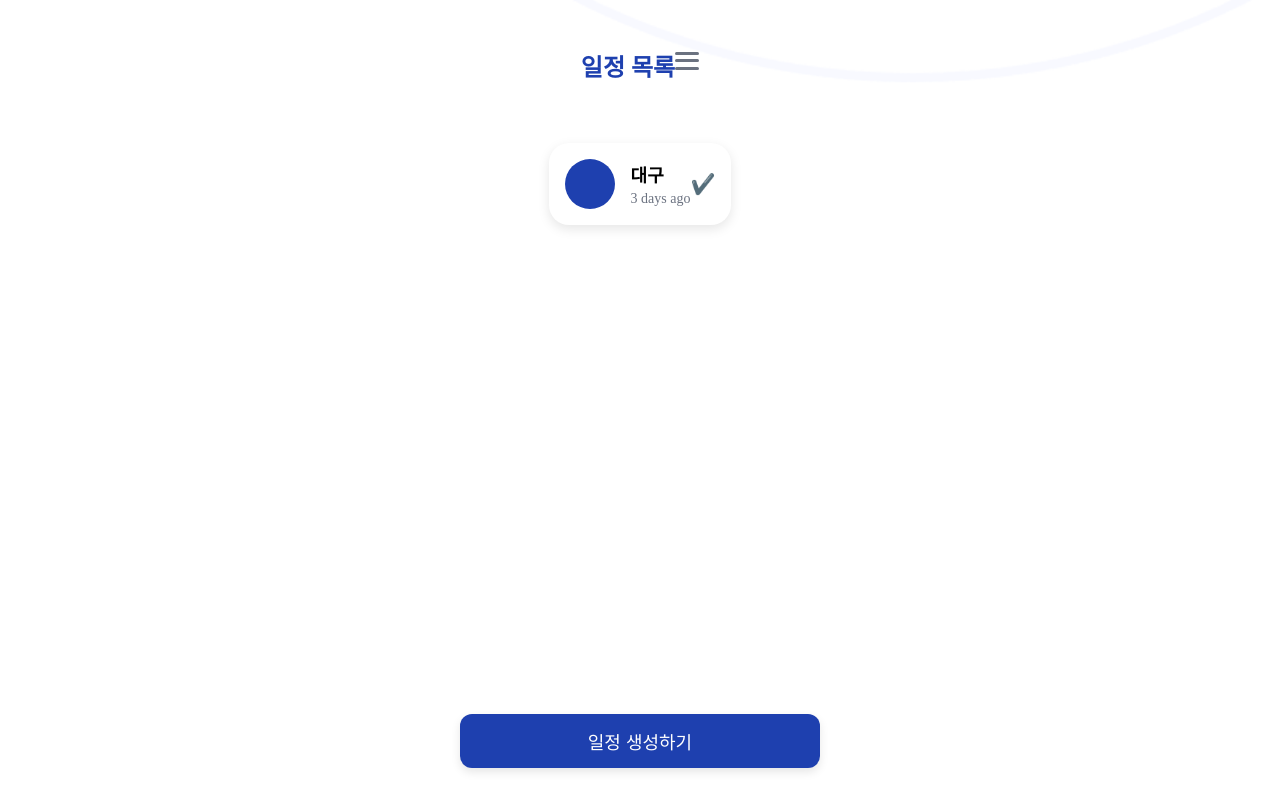
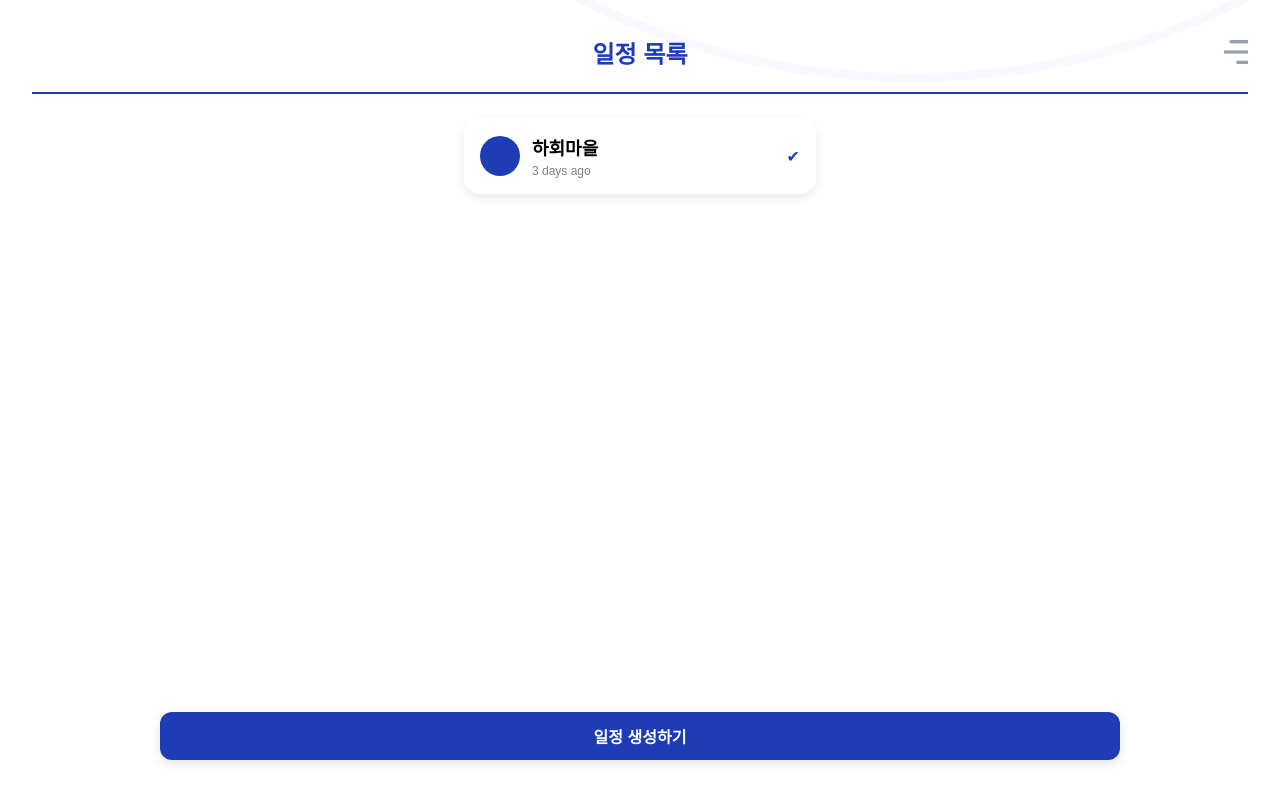
Before and after one commit to kimse8699/Tripico-FE, a React (Vite) app: page / in a window 1280 px wide. Shown: the top 810 px of the page. Built offline with nearby package versions, Linux system fonts and the light colour scheme.

Commit message:
0509 commit

```diff
--- a/src/pages/home.jsx
+++ b/src/pages/home.jsx
@@ -2,29 +2,26 @@ import '../pages_styles/home.css'
 
 function Home() {
     return (
-        <div className="wrapper">
-            <div className="header">
-                <h1 className="title">일정 목록</h1>
-                <div className="menu-icon">
-                    {/* 간단한 햄버거 메뉴 아이콘 */}
-                    <div className="bar"></div>
-                    <div className="bar"></div>
-                    <div className="bar"></div>
-                </div>
+        <div className="schedule-container">
+        {/* 상단 바 */}
+        <div className="schedule-header">
+            <h2 className="schedule-title">일정 목록</h2>
+            <button className="menu-icon"></button>
+        </div>
+        <div className="schedule-underline"></div>
+
+        {/* 일정 카드 */}
+        <div className="schedule-card">
+            <div className="schedule-circle" />
+            <div className="schedule-text">
+            <div className="schedule-name">하회마을</div>
+            <div className="schedule-date">3 days ago</div>
             </div>
+            <div className="check-icon">✔</div>
+        </div>
 
-            <hr className="divider" />
-
-            <div className="schedule-card">
-                <div className="circle"></div>
-                <div className="schedule-info">
-                    <span className="schedule-title">대구</span>
-                    <span className="schedule-date">3 days ago</span>
-                </div>
-                <div className="check-icon">✔️</div>
-            </div>
-
-            <button className="create-button">일정 생성하기</button>
+        {/* 일정 생성 버튼 */}
+        <button className="create-button">일정 생성하기</button>
         </div>
     )
 }
--- a/src/pages_styles/home.css
+++ b/src/pages_styles/home.css
@@ -1,110 +1,104 @@
-.wrapper {
+.schedule-container {
     display: flex;
     flex-direction: column;
-    padding: 20px;
-    min-height: 100vh;
-    background-color: transparent; /* body 백그라운드 보이도록 */
-}
+    align-items: center;
+    padding: 24px;
+    font-family: 'Noto Sans KR', sans-serif;
+  }
 
-/* 상단 헤더 */
-.header {
-    display: flex;
-    justify-content: space-between;
-    align-items: center;
-    margin-bottom: 10px;
-}
+  .schedule-header {
+    position: relative;
+    width: 100%;
+    height: 40px;
+    margin-bottom: 16px;
+  }
 
-.title {
+  .schedule-title {
+    position: absolute;
+    left: 50%;
+    top: 50%;
+    transform: translate(-50%, -50%);
     font-size: 24px;
-    font-weight: bold;
-    color: #1E40AF;
-}
+    font-weight: 700;
+    color: #1e3db4;
+    margin: 0;
+  }
 
-/* 햄버거 메뉴 */
-.menu-icon {
-    display: flex;
-    flex-direction: column;
-    justify-content: space-between;
+  .menu-icon {
+    all: unset;
+    position: absolute;
+    right: 0px;
+    top: 50%;
+    transform: translateY(-50%);
     width: 24px;
-    height: 18px;
-    cursor: pointer;
-}
+    height: 24px;
+    background-image: url('/img/menubar.png');
+    background-size: cover;
+    background-repeat: no-repeat;
+    background-position: center;
+  }
 
-.menu-icon .bar {
-    height: 3px;
+  .schedule-underline {
     width: 100%;
-    background-color: #6b7280;
-    border-radius: 2px;
-}
+    height: 2px;
+    background-color: #1e3db4; /* 파란색 */
+    margin: 4px 0 24px 0;
+  }
 
-/* 구분선 */
-.divider {
-    border: none;
-    border-top: 2px solid #1E40AF;
-    margin-bottom: 30px;
-}
-
-/* 일정 카드 */
-.schedule-card {
+  .schedule-card {
+    width: 100%;
+    max-width: 320px;
+    background-color: white;
+    border-radius: 16px;
+    box-shadow: 0px 4px 12px rgba(0, 0, 0, 0.08);
     display: flex;
     align-items: center;
-    background: #fff;
     padding: 16px;
-    border-radius: 20px;
-    box-shadow: 0 4px 12px rgba(0, 0, 0, 0.1);
-    max-width: 360px;
-    margin: 0 auto 30px auto;
-}
+    margin-bottom: 24px;
+  }
 
-.circle {
-    width: 50px;
-    height: 50px;
+  .schedule-circle {
+    width: 40px;
+    height: 40px;
+    background-color: #1e3db4;
     border-radius: 50%;
-    background-color: #1E40AF;
-    margin-right: 16px;
-}
+    margin-right: 12px;
+  }
 
-/* 일정 정보 */
-.schedule-info {
-    flex: 1;
-    display: flex;
-    flex-direction: column;
-    align-items: flex-start;
-}
+  .schedule-text {
+    flex-grow: 1;
+  }
 
-.schedule-title {
+  .schedule-name {
     font-size: 18px;
-    font-weight: bold;
-    margin-bottom: 4px;
-}
+    font-weight: 600;
+  }
 
-.schedule-date {
-    font-size: 14px;
-    color: #6b7280;
-}
+  .schedule-date {
+    font-size: 12px;
+    color: gray;
+    margin-top: 4px;
+  }
 
-/* 체크 아이콘 */
-.check-icon {
-    font-size: 20px;
-    color: #1E40AF;
-}
+  .check-icon {
+    font-size: 16px;
+    color: #1e3db4;
+  }
 
-/* 하단 버튼 */
-.create-button {
-    width: 100%;
-    max-width: 360px;
-    margin: auto auto 20px auto;
-    padding: 14px;
-    font-size: 18px;
-    background-color: #1E40AF;
+  .create-button {
+    position: fixed;
+    bottom: 5%;
+    left: 50%;
+    transform: translateX(-50%);
+    background-color: #1e3db4;
     color: white;
+    padding: 12px 24px;
+    font-size: 16px;
+    font-weight: 600;
     border: none;
     border-radius: 12px;
+    box-shadow: 0px 4px 12px rgba(0, 0, 0, 0.1);
     cursor: pointer;
-    box-shadow: 0 4px 10px rgba(0, 0, 0, 0.1);
-    transition: background-color 0.3s ease;
-}
-
-.create-button:hover {
-    background-color: #163298;
-}
+    width: 75%;
+    z-index: 1000;
+  }
```
Also changed, not shown: public/img/menubar.png (added), src/pages/mypage.jsx (added), src/pages_styles/mypage.css (added).
